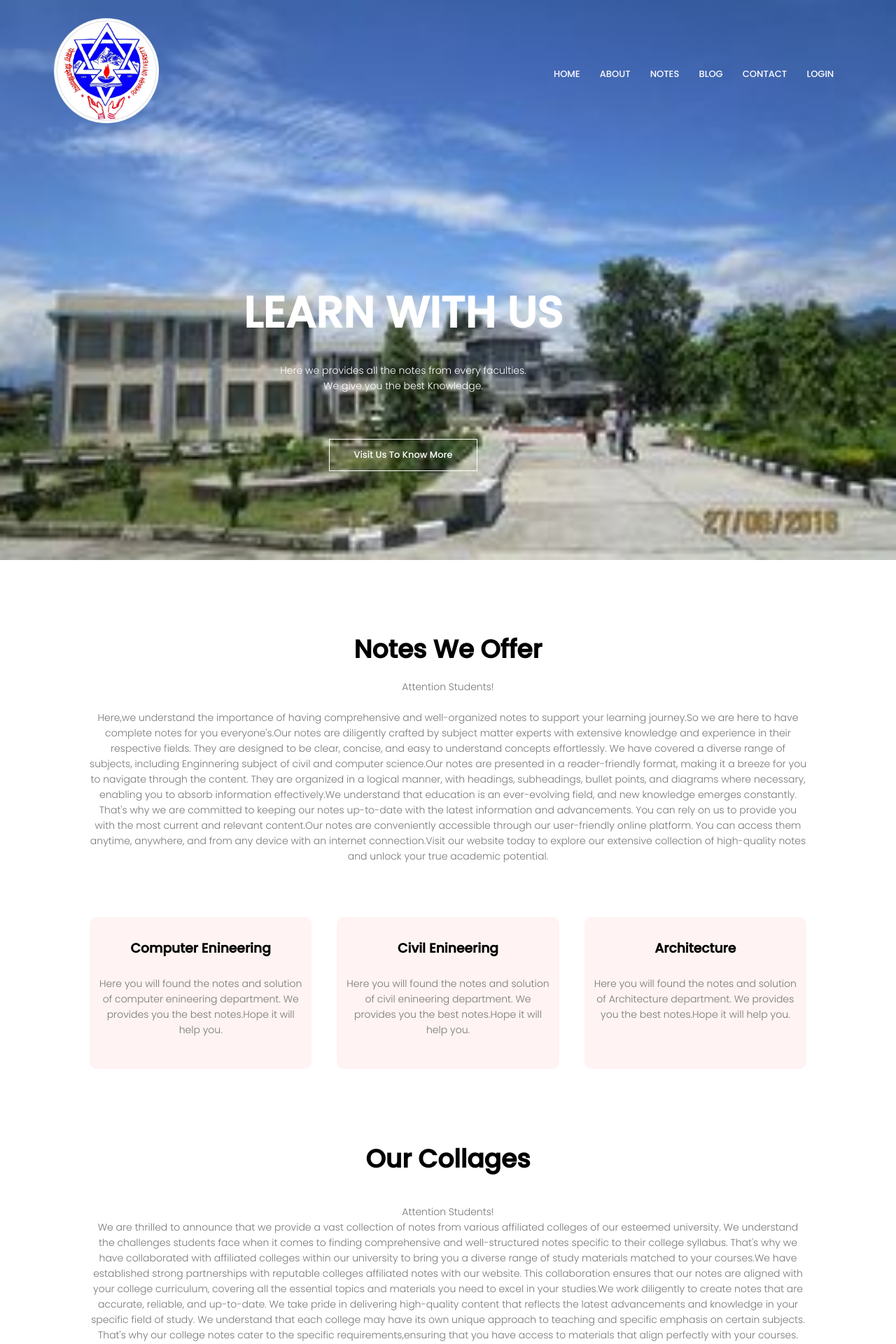
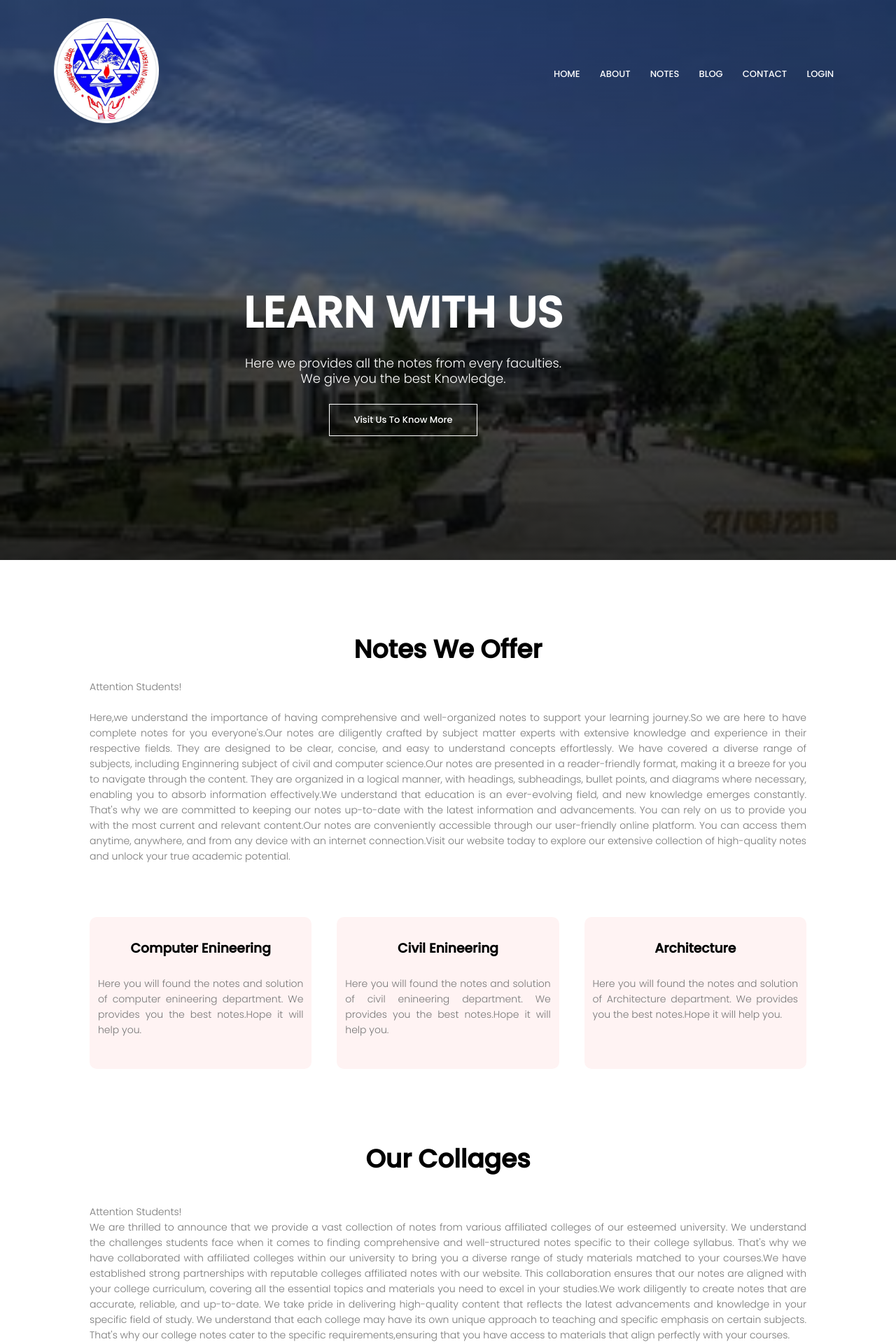
Before and after one commit to Lekhanii/projectfirst, a PHP site: page /index.html in a window 1280 px wide. Shown: the top 1920 px of the page at 70% size. Run offline with PHP 8.4, Linux system fonts and the light colour scheme.

Commit message:
fix: :bug: updated styling with added overlay and justify content

```diff
--- a/style.css
+++ b/style.css
@@ -5,12 +5,15 @@
 }
 .header
 {
-	 min-height: 100vh;
-	 width: 100%;
-	 background-image: url(images/PUUU.jpg);
-	 background-position: center;
-	 background-size: cover;
-	 position: relative;
+	min-height: 100vh;
+	width: 100%;
+    background: linear-gradient(0deg, rgba(0, 0, 0, 0.8), rgba(0, 0, 0, 0.4)), url(images/PUUU.jpg);
+    background-size:cover;
+	background-position: center;
+	position: relative;
+     //add background overlay
+
+
 }
 nav{
     display: flex;
@@ -62,8 +65,8 @@ nav img{
 
 }
 .text-box p{
-    margin: 10px 0 40px;
-    font-size: 14px;
+    text-align:center;
+    font-size: 18px;
     color:#fff;
 }
 .hero-btn{
@@ -409,3 +412,8 @@ h4,h5{
     padding-top: 5px;
 
 }
+
+
+p{
+    text-align: justify;
+}
```
